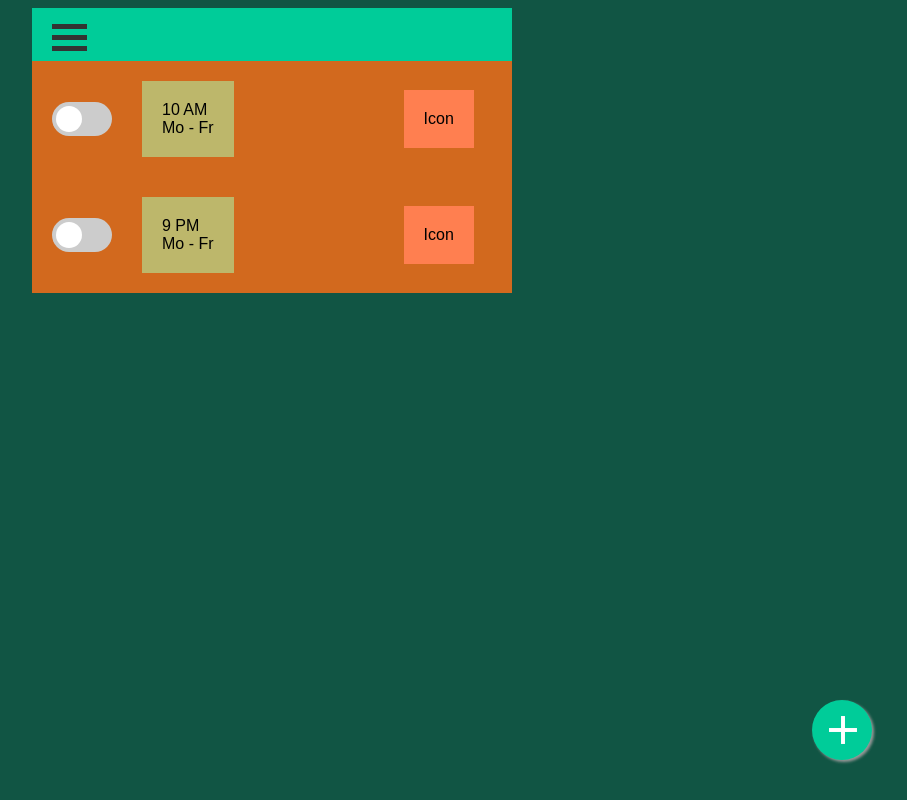
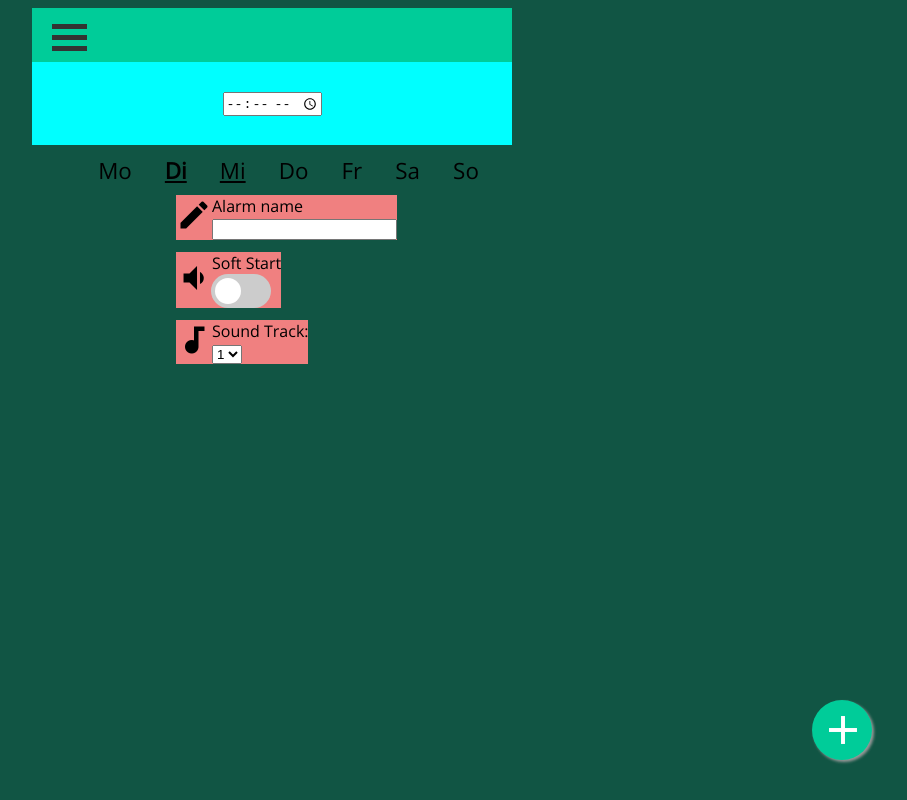
Before and after one commit to ArnoldWildt/snooze_proof_alarm_clock, a plain HTML site: page src/data/index.html in a window 1280 px wide. Shown: the whole page, without its empty margins (368-1275 px from the left). Drawn offline with nearby package versions, Linux system fonts and the light colour scheme.

Commit message:
updated website (set alarm)

```diff
--- a/src/data/css/styles.css
+++ b/src/data/css/styles.css
@@ -1,6 +1,10 @@
 body {
-  font-family: Arial, Helvetica, sans-serif;
+  font-family: "Open Sans", sans-serif;
   background-color: #154;
+}
+
+.disable {
+  display: none;
 }
 
 .mobile-container {
@@ -264,6 +268,64 @@ input:checked + .slider:before {
 
 /* ############ Alarm Page Start ############ */
 .alarm_page {
-  display: block;
+  display: none;
 }
 /* ############ Alarm Page End ############ */
+
+.set_alarm_page {
+  text-align: left;
+}
+
+.time_dial {
+  background-color: cyan;
+  padding: 6%;
+  text-align: center;
+}
+
+.name_input {
+  background-color: lightcoral;
+  display: inline-flex;
+  align-items: center;
+  margin-left: 30%;
+}
+
+.name_input_icon {
+  text-align: left;
+}
+
+.name_input_field {
+}
+
+.soft_alarm {
+  background-color: lightcoral;
+  display: inline-flex;
+  align-items: center;
+  margin-left: 30%;
+  margin-top: 2.5%;
+}
+
+.soft_alarm_radio {
+  text-align: left;
+}
+
+.soft_switch {
+  margin-left: -30%;
+}
+
+.sound_track {
+  background-color: lightcoral;
+  display: inline-flex;
+  align-items: center;
+  margin-left: 30%;
+  margin-top: 2.5%;
+}
+
+.weekday {
+  display: flex;
+  flex-direction: row;
+  justify-content: space-evenly;
+  font-size: 1.4pc;
+  margin-bottom: 2%;
+  margin-top: 2%;
+  text-align: center;
+}
--- a/src/data/index.html
+++ b/src/data/index.html
@@ -8,6 +8,11 @@
       rel="stylesheet"
       href="https://fonts.googleapis.com/icon?family=Material+Icons"
     />
+    <link rel="preconnect" href="https://fonts.gstatic.com" />
+    <link
+      href="https://fonts.googleapis.com/css2?family=Open+Sans&display=swap"
+      rel="stylesheet"
+    />
     <title>Mobi-Clone</title>
     <meta name="description" content="Snooze Proof Alarm Clock" />
     <meta name="author" content="A.W." />
@@ -16,9 +21,10 @@
   </head>
 
   <body>
+    <script src="js/scripts.js"></script>
     <!-- Side Nav-->
     <div id="mySidenav" class="sidenav">
-      <a href="javascript:void(0)" class="closebtn" onclick="closeNav()"
+      <a href="javascript:void(0)" class="closebtn" onclick="close_nav()"
         >&times;</a
       >
       <a onclick="change_page('alarm')">
@@ -39,7 +45,7 @@
 
       <!-- Hamburger-->
       <div class="nav_bar">
-        <div class="container" onclick="openNav()">
+        <div class="container" onclick="open_nav()">
           <div class="bar1"></div>
           <div class="bar2"></div>
           <div class="bar3"></div>
@@ -83,16 +89,77 @@
         </div>
       </div>
       <!-- Alarm Box-->
+      <div class="set_alarm_page">
+        <div class="time_dial">
+          <input type="time" id="time_input" name="time_input" required />
+        </div>
+        <div class="weekday">
+          <span id="Mo"></span><div class="bg_weekday">Mo</div></span>
+          <span id="Di"><ins><b>Di</b></ins></span>
+          <span id="Mi"><ins>Mi</ins></span>
+          <span id="Do">Do</span>
+          <span id="Fr">Fr</span>
+          <span id="Sa">Sa</span>
+          <span id="So">So</span>
+        </div>
+
+        <div class="name_input">
+          <div class="name_input_icon">
+            <span class="material-icons" style="font-size: 36px">create</span>
+          </div>
+          <div class="name_input_field">
+            <div style="text-align: left"><span>Alarm name</span></div>
+            <div><input type="text" /></div>
+          </div>
+        </div>
+        <div></div>
+
+        <div class="soft_alarm">
+          <div class="">
+            <span class="material-icons" style="font-size: 36px">
+              volume_down
+            </span>
+          </div>
+          <div class="soft_alarm_radio">
+            <div style="text-align: left"><span>Soft Start</span></div>
+            <div class="soft_switch">
+              <label class="switch">
+                <input type="checkbox" />
+                <span class="slider round"></span>
+              </label>
+            </div>
+          </div>
+        </div>
+
+        <div class="sound_track">
+          <div class="">
+            <span class="material-icons" style="font-size: 36px">
+              audiotrack
+            </span>
+          </div>
+          <div class="sound_drop_box">
+            <div style="text-align: left">
+              <label for="cars">Sound Track:</label>
+            </div>
+            <div>
+              <select id="cars" name="cars">
+                <option value="1">1</option>
+                <option value="2">2</option>
+                <option value="3">3</option>
+                <option value="4">4</option>
+              </select>
+            </div>
+          </div>
+        </div>
+      </div>
 
       <!-- Plus Add Alarm-->
-      <a class="float" onclick="add_alarm()"
-        ><span id="plus" class="material-icons"> add </span></a
-      >
+      <a class="float" onclick="add_alarm()">
+        <span id="plus" class="material-icons"> add </span>
+      </a>
       <!-- Plus Add Alarm-->
 
       <!-- End smartphone / tablet look -->
     </div>
-
-    <script></script>
   </body>
 </html>
--- a/src/data/js/scripts.js
+++ b/src/data/js/scripts.js
@@ -1,13 +1,18 @@
-function openNav() {
+function open_nav() {
   document.getElementsByClassName("container")[0].classList.add("change");
   document.getElementById("mySidenav").style.width = "250px";
 }
 
 /* Set the width of the side navigation to 0 and the left margin of the page content to 0, and the background color of body to white */
-function closeNav() {
+function close_nav() {
   document.getElementById("mySidenav").style.width = "0";
   document.getElementsByClassName("container")[0].classList.remove("change");
 }
 
+function change_page() {}
+
 // Time , Is Activ, Icons
-function add_alarm() {}
+function add_alarm() {
+  document.getElementsByClassName("float")[0].classList.toggle("disable");
+  //Change to Alarm setup page
+}
```
